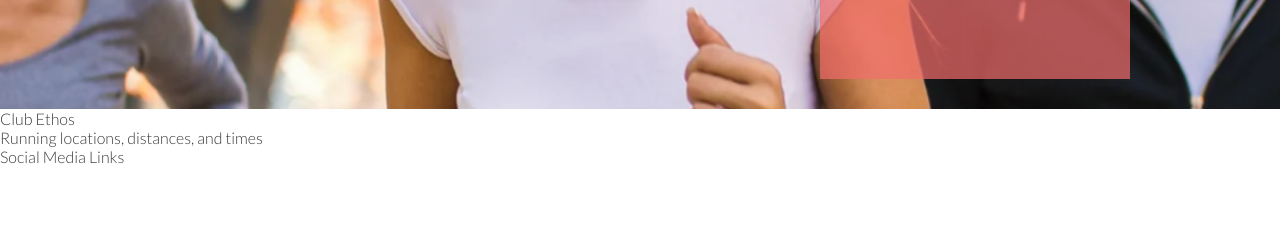
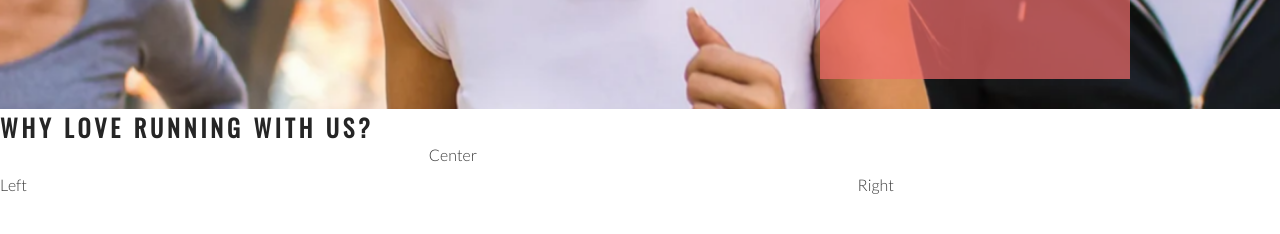
Before and after one commit to AndrewMcM98/love-running, a plain HTML site: page index.html in a window 1280 px wide. Shown: the part 566-800 px from the top of the page. Drawn offline with nearby package versions, Linux system fonts and the light colour scheme.

Commit message:
add left, right & center about in club ethos layout

```diff
--- a/assets/css/style.css
+++ b/assets/css/style.css
@@ -24,6 +24,7 @@ h1, h2 {
 #logo {
     float: left;
     font-size: 280%;
+    margin-left: 30px;
 }
 
 #menu {
@@ -111,3 +112,26 @@ h1, h2 {
 
     position: absolute;
 }
+
+/*Club Ethos*/
+
+#club-ethos {
+    height: 600px
+}
+
+#left-about {
+    padding-top: 30px;
+    width: 33%;
+    float: left;
+}
+
+#right-about {
+    padding-top: 30px;
+    width: 33%;
+    float: right;
+}
+
+#center-about {
+    width: 33%;
+    margin: 0 auto;
+}
--- a/index.html
+++ b/index.html
@@ -38,8 +38,17 @@
             <h3>Dublin Docklands & Phoenix Park</h3>
         </div>
     </section>
-    <section>
-        Club Ethos
+    <section id="club-ethos">
+        <h1>Why Love Running With Us?</h1>
+        <div id="left-about">
+            Left
+        </div>
+        <div id="right-about">
+            Right
+        </div>
+        <div id="center-about">
+            Center
+        </div>
     </section>
     <section>
         Running locations, distances, and times
```
